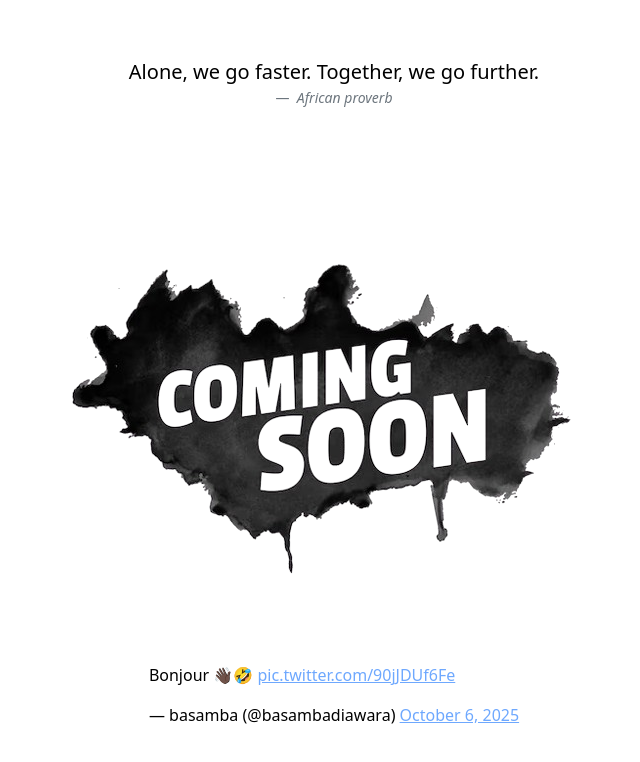
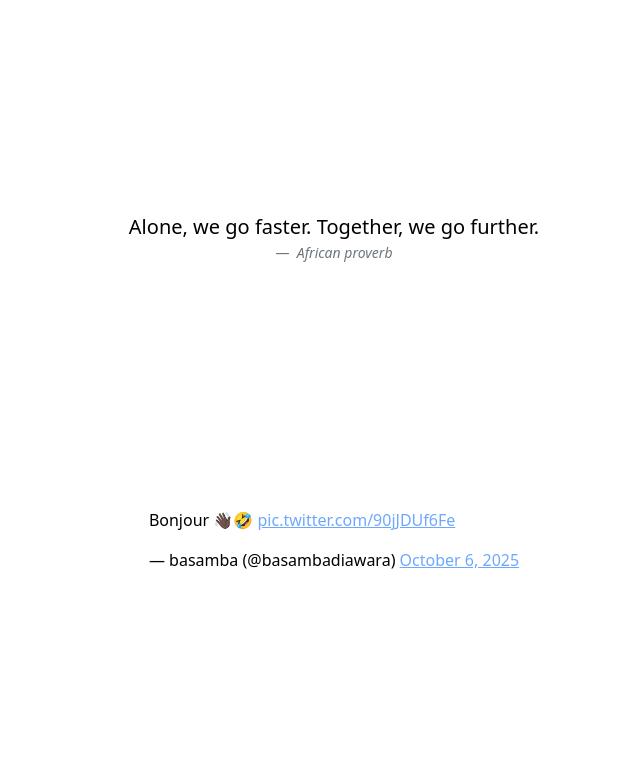
Before and after one commit to basambadiawara/basambadiawara, a plain HTML site: page index.html in a window 1280 px wide. Shown: the whole page, without its empty margins (306-946 px from the left). Drawn offline with nearby package versions, Linux system fonts and the light colour scheme.

Commit message:
Update index.html

```diff
--- a/index.html
+++ b/index.html
@@ -24,13 +24,7 @@
                 </cite>
             </figcaption>
         </figure>
-        <div class="">
-            <img src="assets/cs.png" class="img-fluid" />
-        </div>
-
-
         <blockquote class="twitter-tweet"><p lang="fr" dir="ltr">Bonjour 👋🏿🤣 <a href="https://t.co/90jJDUf6Fe">pic.twitter.com/90jJDUf6Fe</a></p>&mdash; basamba (@basambadiawara) <a href="https://twitter.com/basambadiawara/status/1975040724816335111?ref_src=twsrc%5Etfw">October 6, 2025</a></blockquote> <script async src="https://platform.twitter.com/widgets.js" charset="utf-8"></script>
-
     </div>
     <script src="https://cdn.jsdelivr.net/npm/bootstrap@5.3.2/dist/js/bootstrap.bundle.min.js"
         integrity="sha384-C6RzsynM9kWDrMNeT87bh95OGNyZPhcTNXj1NW7RuBCsyN/o0jlpcV8Qyq46cDfL"
```
